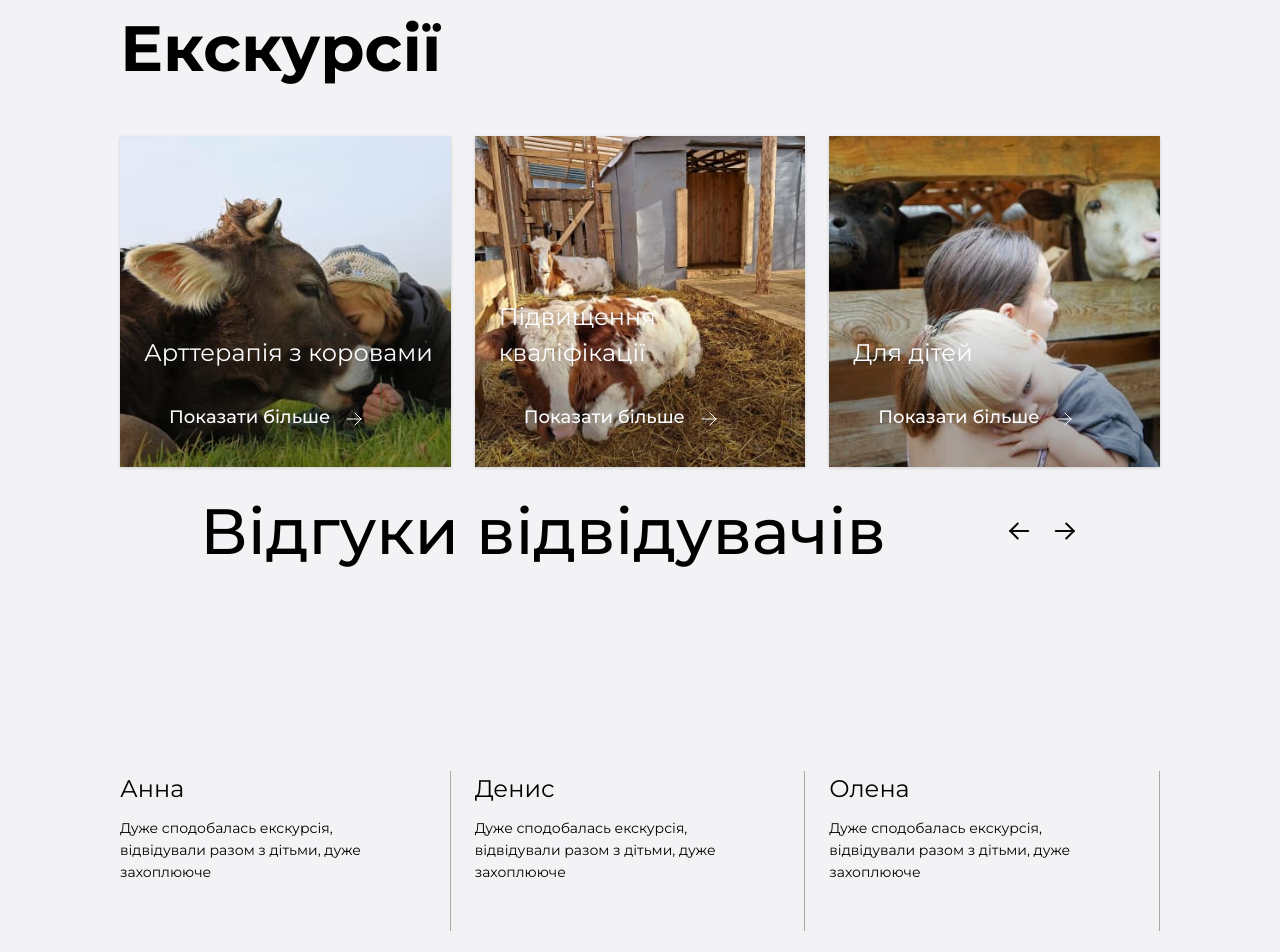
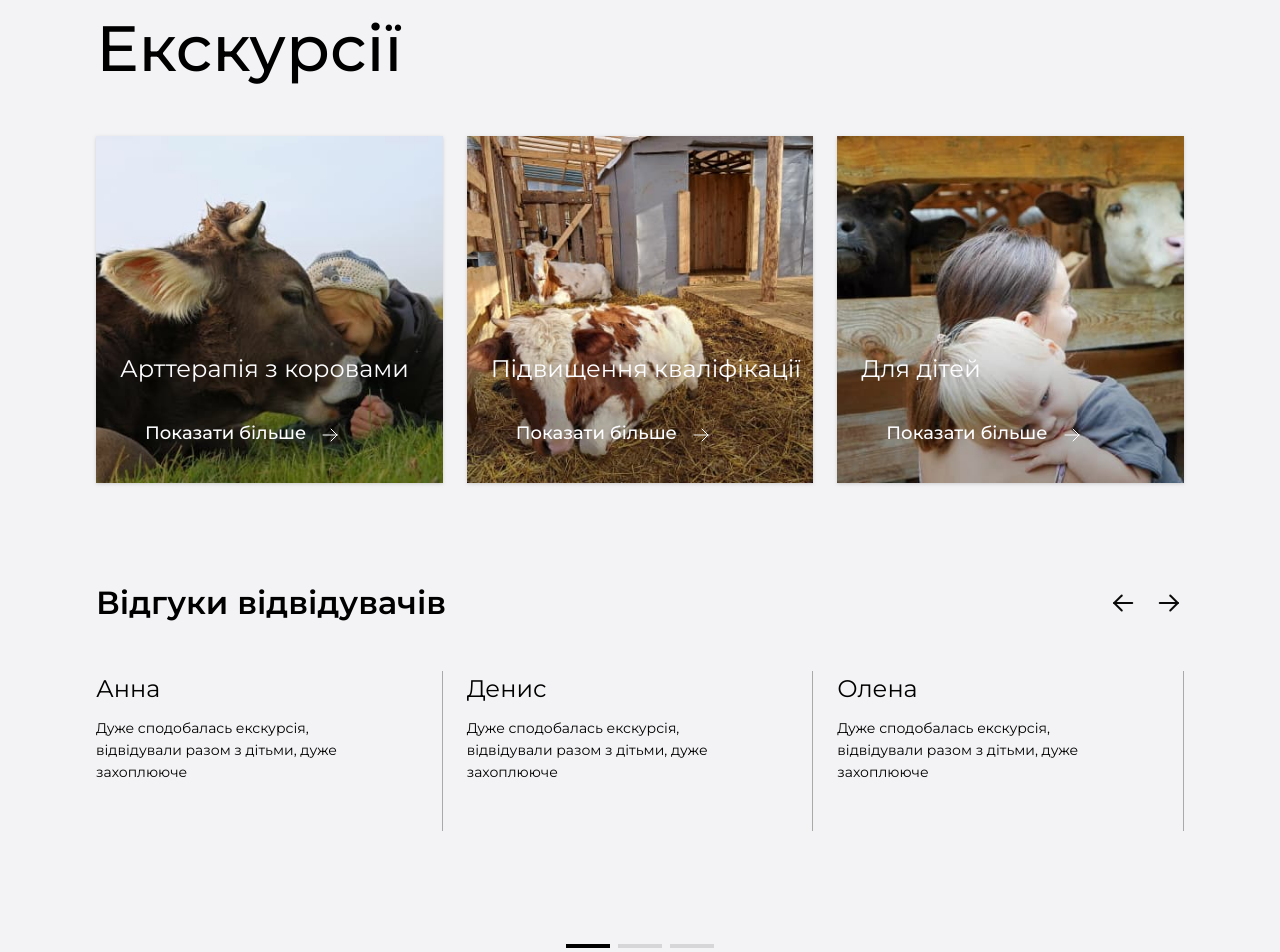
Before and after one commit to baza-trainee/cows-shelter-frontend, a React (Vite) app: page / in a window 1280 px wide. Shown: the part 880-1832 px from the top of the page. Built offline with nearby package versions, Linux system fonts and the light colour scheme.

Commit message:
perf: refactor excursions contacts slider

```diff
--- a/src/components/Contacts/Contacts.tsx
+++ b/src/components/Contacts/Contacts.tsx
@@ -1,15 +1,16 @@
-import img_cow_contacts from '@/assets/imgs/img_cow_contacts.png'
-import icon_privat from '@/assets/icons/icon_privat.svg'
-import icon_mono from '@/assets/icons/icon_mono.svg'
-import icon_paypal from '@/assets/icons/icon_paypal.svg'
-import icon_western_union from '@/assets/icons/icon_western_union.svg'
-import icon_swift from '@/assets/icons/icon_swift.svg'
-import Map from './Map'
+import icon_privat from '@/assets/icons/icon_privat.svg';
+import icon_mono from '@/assets/icons/icon_mono.svg';
+import icon_paypal from '@/assets/icons/icon_paypal.svg';
+import icon_western_union from '@/assets/icons/icon_western_union.svg';
+import icon_swift from '@/assets/icons/icon_swift.svg';
+import Map from './Map';
 
 const Contacts = () => {
   return (
-    <div className="container mx-auto max-w-[1440px] ">
-      <img src={img_cow_contacts} alt="cow" className="h-full w-full" />
+    <div className="container mx-auto max-w-[1440px]">
+      <div
+        className={`relative h-[80vh] bg-[url('@/assets/imgs/img_cow_contacts.png')] bg-cover bg-fixed bg-center bg-no-repeat`}
+      />
       <div className="flex flex-row px-56 py-20">
         <div className="basis-1/2">
           <h3 className="mb-5 text-2xl font-bold">Контакти</h3>
@@ -43,7 +44,7 @@ const Contacts = () => {
             </li>
           </ul>
           <h4 className="mb-5 text-2xl font-bold">Локація</h4>
-          <p className="text-graphite mb-2">Україна, Вінницька область,</p>
+          <p className="mb-2 text-graphite">Україна, Вінницька область,</p>
           <p className="text-graphite">с. Буша, вул. Виноградна, 11</p>
         </div>
         <div className="basis-1/2">
@@ -79,6 +80,6 @@ const Contacts = () => {
       <Map />
     </div>
   );
-}
+};
 
 export default Contacts;
--- a/src/components/Excursions/Excursions.tsx
+++ b/src/components/Excursions/Excursions.tsx
@@ -3,9 +3,9 @@ import ExcursionsReviews from './ExcursionsReviews';
 
 const Excursions = () => {
   return (
-    <section className="bg-[#F3F3F5] px-[7.5rem] py-20">
-      <h2 className="mb-10 text-[4rem] font-bold leading-normal">Екскурсії</h2>
-      <ul className="flex gap-6">
+    <section className="bg-[#F3F3F5] px-[6rem] py-20">
+      <h2 className="mb-10 text-[64px] font-medium">Екскурсії</h2>
+      <ul className="flex gap-6 pb-[80px]">
         <li className="drop-shadow">
           <div className="group relative">
             <img src="/excursion1.jpg" alt="Арттерапія з коровами"></img>
--- a/src/components/Excursions/ExcursionsReviews.tsx
+++ b/src/components/Excursions/ExcursionsReviews.tsx
@@ -3,7 +3,7 @@ import { useEffect, useState } from 'react';
 
 import { Reviews } from '@/types';
 import { reviews } from '@/data/reviews';
-import { usePaginatedDataReview } from '@/hooks/usePaginatedData';
+import { usePaginatedData } from '@/hooks/usePaginatedData';
 
 import Slider from '../Slider';
 
@@ -15,7 +15,7 @@ const ExcursionsReviews = () => {
   const [currentPage, setCurrentPage] = useState(1);
   const pagesLength = reviews.length / itemsPerPage;
 
-  const data = usePaginatedDataReview(reviews, start, finish);
+  const data = usePaginatedData(reviews, start, finish);
   useEffect(() => {
     if (currentPage === 1) {
       setStart(0);
@@ -33,9 +33,10 @@ const ExcursionsReviews = () => {
 
   return (
     <Slider
-      title={'Відгуки відвідувачів'}
+      subtitle={'Відгуки відвідувачів'}
       setCurrentPage={setCurrentPage}
       pagesLength={pagesLength}
+      isReviews={true}
     >
       <ul className="mb-10 flex gap-6">
         {data.map((item: Reviews) => (
--- a/src/components/Slider.tsx
+++ b/src/components/Slider.tsx
@@ -11,7 +11,9 @@ import 'swiper/css/pagination';
 import 'swiper/css';
 
 type SliderProps = {
-  title: string;
+  title?: string;
+  subtitle?: string;
+  isReviews?: boolean;
   pagesLength?: number;
   children: React.ReactNode;
   setCurrentPage?: Dispatch<SetStateAction<number>>;
@@ -21,7 +23,9 @@ const Slider = ({
   setCurrentPage,
   pagesLength,
   children,
-  title
+  title,
+  subtitle,
+  isReviews
 }: SliderProps) => {
   const sliderRef = useRef(null);
 
@@ -39,9 +43,16 @@ const Slider = ({
   const slidesLength = Number(pagesLength?.toFixed());
 
   return (
-    <div className="relative">
-      <div className="mx-[80px] mb-8 mt-4 flex items-center justify-between">
-        <h2 className="text-[64px] font-medium">{title}</h2>
+    <div
+      className={`relative ${isReviews ? 'h-[50vh]' : 'h-[75vh] lg:h-full'}  `}
+    >
+      <div
+        className={`mx-auto mb-8 mt-4 flex ${
+          isReviews ? 'w-full' : 'w-[90%]'
+        }  items-center justify-between`}
+      >
+        {title && <h2 className="text-[64px] font-medium">{title}</h2>}
+        {subtitle && <h2 className="text-[32px] font-semibold">{subtitle}</h2>}
         <div className="flex gap-4">
           <div onClick={handlePrev} className="cursor-pointer ">
             <ArrowLeft />
@@ -53,7 +64,9 @@ const Slider = ({
       </div>
       <div className="my-8 flex h-screen w-full  items-start justify-start">
         <Swiper
-          className="relative flex h-[600px] w-[100vw] md:w-[768px]   lg:w-[1198px]"
+          className={`relative flex ${
+            isReviews ? 'h-[304px]' : 'h-[600px]'
+          } w-[1000vw] md:w-[768px] lg:w-[1198px]`}
           spaceBetween={50}
           slidesPerView={1}
           modules={[Pagination, Navigation]}
--- a/src/hooks/usePaginatedData.ts
+++ b/src/hooks/usePaginatedData.ts
@@ -1,20 +1,8 @@
-import { GalleryItem } from '@/types';
-import { Reviews } from '@/types';
-
-export const usePaginatedData = (
-  data: GalleryItem[],
+export const usePaginatedData = <T>(
+  data: Array<T>,
   start: number,
   finish: number
-) => {
+): Array<T> => {
   const slicedData = data.slice(start, finish);
   return slicedData;
 };
-
-export const usePaginatedDataReview = (
-  data: Reviews[],
-  start: number,
-  finish: number
-) => {
-  const slicedData = data.slice(start, finish);
-  return slicedData;
-};
```
